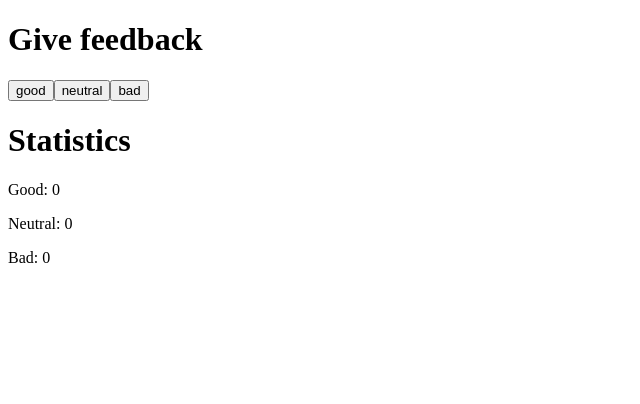
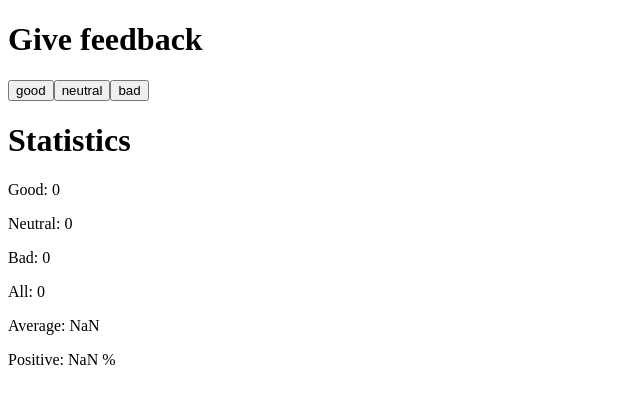
Before and after one commit to andre9277/fullstack-Exercises, a React (Create React App) app in the folder part1/unicafe/: page / in a window 1280 px wide. Shown: the top 404 px of the page, without its empty margins (0-640 px from the left). Built offline with nearby package versions, Linux system fonts and the light colour scheme.

Commit message:
Done_1_7

```diff
--- a/part1/unicafe/src/App.js
+++ b/part1/unicafe/src/App.js
@@ -32,6 +32,9 @@
       <p>Good: {good}</p>
       <p>Neutral: {neutral}</p>
       <p>Bad: {bad}</p>
+      <p>All: {bad + good + neutral}</p>
+      <p>Average: {(good - bad) / (bad + good + neutral)}</p>
+      <p>Positive: {(good / (bad + good + neutral)) * 100} %</p>
     </div>
   );
 };
```
